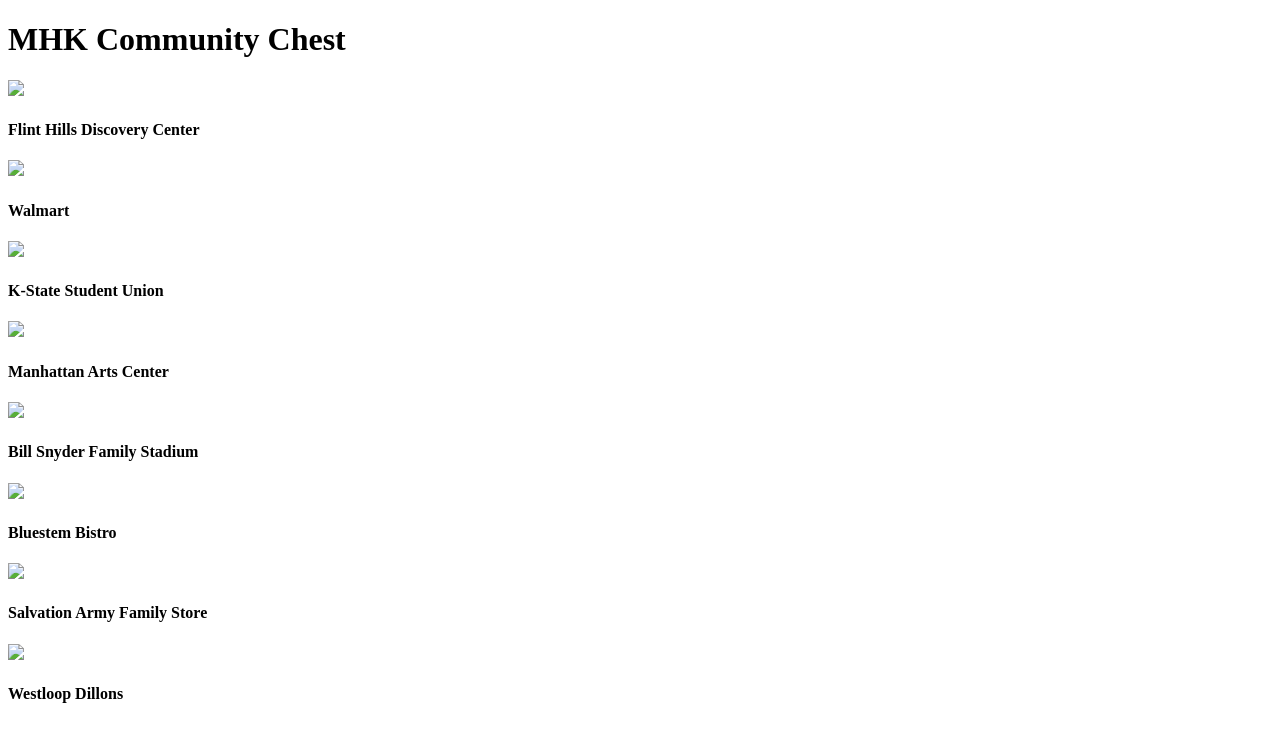
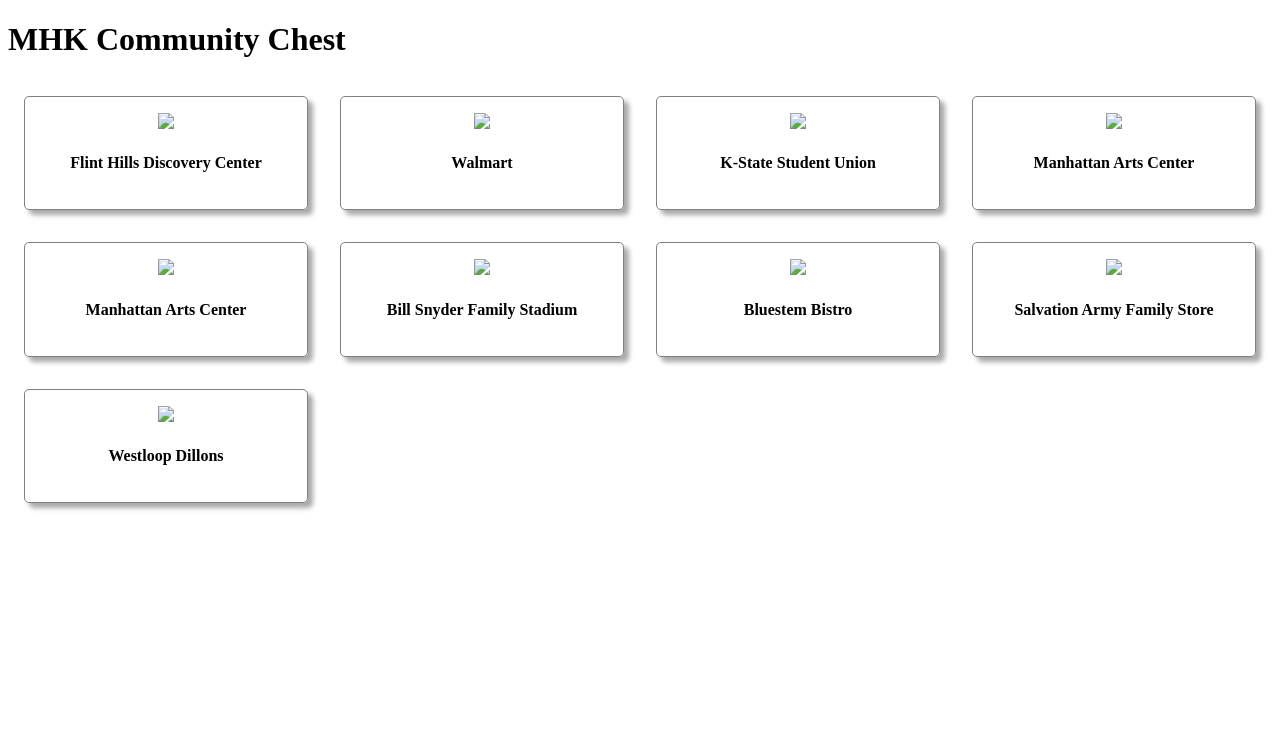
Before and after one commit to cis526-summer2022/milestones-nina-boonyasiti, a web app: file static/index.html in a window 1280 px wide. Shown: the top 742 px of the page. Run offline with its HTML, style and script files only (its server is not run), Linux system fonts and the light colour scheme; some libraries are stand-ins or nearby versions.

Commit message:
completed project requirements

```diff
--- a/static/index.html
+++ b/static/index.html
@@ -1,70 +1,65 @@
 <!DOCTYPE html>
-<html>
-  <meta name="viewport" content="width=device-width, initial-scale=1">
-  <!-- Front Page: Task 1 -->
+<html lang="en">
   <head>
+    <meta name="viewport" content="width=device-width, initial-scale=1">
+    <link href="site.css" rel="stylesheet" type="text/css"/>
+    <script src="site.js" type="text/javascript"></script>
     <title>Community Chest</title>
   </head>
+
+  <!-- Front Page: Task 1 -->
+
   <body>
     <h1>MHK Community Chest</h1>
+
+    <!-- Front Page: Task 2 -->
+    <div class="card-container">
+        <div>
+          <img src="https://maps.googleapis.com/maps/api/staticmap?center=39.176576,-96.55997&zoom=15&size=200x200&key=AIzaSyCX8V4KyBtUv7RdOXkeZyGa11wrxlTSVx0">
+        <h4><b>Flint Hills Discovery Center</b></h4>
+        </div>
+
+        <div>
+          <img src="https://maps.googleapis.com/maps/api/staticmap?center=39.188964,-96.5584605&zoom=15&size=200x200&key=AIzaSyCX8V4KyBtUv7RdOXkeZyGa11wrxlTSVx0">
+        <h4><b>Walmart</b></h4>
+        </div>
+
+        <div>
+          <img src="https://maps.googleapis.com/maps/api/staticmap?center=39.1881504,-96.5847191&zoom=15&size=200x200&key=AIzaSyCX8V4KyBtUv7RdOXkeZyGa11wrxlTSVx0">
+        <h4><b>K-State Student Union</b></h4>
+        </div>
+
+        <div>
+          <img src="https://maps.googleapis.com/maps/api/staticmap?center=39.1799706,-96.5834522&zoom=15&size=200x200&key=AIzaSyCX8V4KyBtUv7RdOXkeZyGa11wrxlTSVx0">
+        <h4><b>Manhattan Arts Center</b></h4>
+        </div>
+
+        <div>
+          <img src="https://maps.googleapis.com/maps/api/staticmap?center=39.1799706,-96.5834522&zoom=15&size=200x200&key=AIzaSyCX8V4KyBtUv7RdOXkeZyGa11wrxlTSVx0">
+        <h4><b>Manhattan Arts Center</b></h4>
+        </div>
+
+      <div>
+        <img src="https://maps.googleapis.com/maps/api/staticmap?center=39.201929,-96.596095&zoom=15&size=200x200&key=AIzaSyCX8V4KyBtUv7RdOXkeZyGa11wrxlTSVx0">
+        <h4><b>Bill Snyder Family Stadium</b></h4>
+      </div>
+
+        <div>
+          <img src="https://maps.googleapis.com/maps/api/staticmap?center=39.185533,-96.577942&zoom=15&size=200x200&key=AIzaSyCX8V4KyBtUv7RdOXkeZyGa11wrxlTSVx0">
+        <h4><b>Bluestem Bistro</b></h4>
+        </div>
+
+        <div>
+          <img src="https://maps.googleapis.com/maps/api/staticmap?center=39.1794984,-96.5628291&zoom=15&size=200x200&key=AIzaSyCX8V4KyBtUv7RdOXkeZyGa11wrxlTSVx0">
+        <h4><b>Salvation Army Family Store</b></h4>
+        </div>
+
+      <div>
+        <img src="https://maps.googleapis.com/maps/api/staticmap?center=39.1911659,-96.6130001&zoom=15&size=200x200&key=AIzaSyCX8V4KyBtUv7RdOXkeZyGa11wrxlTSVx0">
+        <h4><b>Westloop Dillons</b></h4>
+      </div>
+
+    </div>
   </body>
 
-  <!-- Front Page: Task 2 -->
-  <div class="card">
-    <img src="https://maps.googleapis.com/maps/api/staticmap?center=39.176576,-96.55997&zoom=15&size=200x200&key=AIzaSyCX8V4KyBtUv7RdOXkeZyGa11wrxlTSVx0">
-    <div class="container">
-      <h4><b>Flint Hills Discovery Center</b></h4>
-    </div>
-  </div>
-
-  <div class="card">
-    <img src="https://maps.googleapis.com/maps/api/staticmap?center=39.188964,-96.5584605&zoom=15&size=200x200&key=AIzaSyCX8V4KyBtUv7RdOXkeZyGa11wrxlTSVx0">
-    <div class="container">
-      <h4><b>Walmart</b></h4>
-    </div>
-  </div>
-
-  <div class="card">
-    <img src="https://maps.googleapis.com/maps/api/staticmap?center=39.1881504,-96.5847191&zoom=15&size=200x200&key=AIzaSyCX8V4KyBtUv7RdOXkeZyGa11wrxlTSVx0">
-    <div class="container">
-      <h4><b>K-State Student Union</b></h4>
-    </div>
-  </div>
-
-  <div class="card">
-    <img src="https://maps.googleapis.com/maps/api/staticmap?center=39.1799706,-96.5834522&zoom=15&size=200x200&key=AIzaSyCX8V4KyBtUv7RdOXkeZyGa11wrxlTSVx0">
-    <div class="container">
-      <h4><b>Manhattan Arts Center</b></h4>
-    </div>
-  </div>
-
-  <div class="card">
-    <img src="https://maps.googleapis.com/maps/api/staticmap?center=39.201929,-96.596095&zoom=15&size=200x200&key=AIzaSyCX8V4KyBtUv7RdOXkeZyGa11wrxlTSVx0">
-    <div class="container">
-      <h4><b>Bill Snyder Family Stadium</b></h4>
-    </div>
-  </div>
-
-  <div class="card">
-    <img src="https://maps.googleapis.com/maps/api/staticmap?center=39.185533,-96.577942&zoom=15&size=200x200&key=AIzaSyCX8V4KyBtUv7RdOXkeZyGa11wrxlTSVx0">
-    <div class="container">
-      <h4><b>Bluestem Bistro</b></h4>
-    </div>
-  </div>
-
-  <div class="card">
-    <img src="https://maps.googleapis.com/maps/api/staticmap?center=39.1794984,-96.5628291&zoom=15&size=200x200&key=AIzaSyCX8V4KyBtUv7RdOXkeZyGa11wrxlTSVx0">
-    <div class="container">
-      <h4><b>Salvation Army Family Store</b></h4>
-    </div>
-  </div>
-
-  <div class="card">
-    <img src="https://maps.googleapis.com/maps/api/staticmap?center=39.1911659,-96.6130001&zoom=15&size=200x200&key=AIzaSyCX8V4KyBtUv7RdOXkeZyGa11wrxlTSVx0">
-    <div class="container">
-      <h4><b>Westloop Dillons</b></h4>
-    </div>
-  </div>
-
-
 </html>
--- a/static/site.css
+++ b/static/site.css
@@ -1,16 +1,30 @@
-.card > div {
+.card-container > div {
   margin: 1rem;
   padding: 1rem;
   border: 1px solid gray;
   border-radius: 5px;
   box-shadow: 5px 5px 5px darkgray;
+  text-align: center;
 }
 
-.card img {
-  width: 100%;
-}
-
-.container {
+.card-container {
   display: grid;
   grid-template-columns: repeat(4, 1fr);
 }
+
+@media (max-width: 1050px) {
+  .card-container {
+    grid-template-columns: repeat(3, 1fr);
+  }
+}
+
+@media (max-width: 850px) {
+  .card-container {
+    grid-template-columns: repeat(2, 1fr);
+  }
+}
+
+@media (max-width: 550px) {
+  .card-container {
+    grid-template-columns: repeat(1, 1fr);
+  }
```
